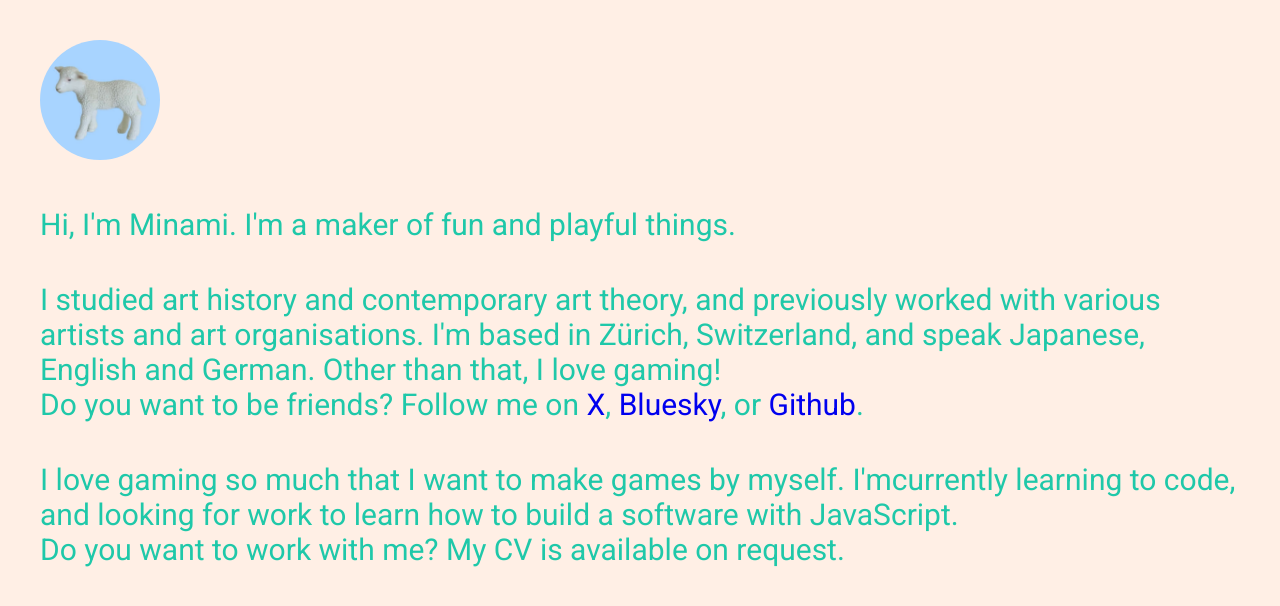
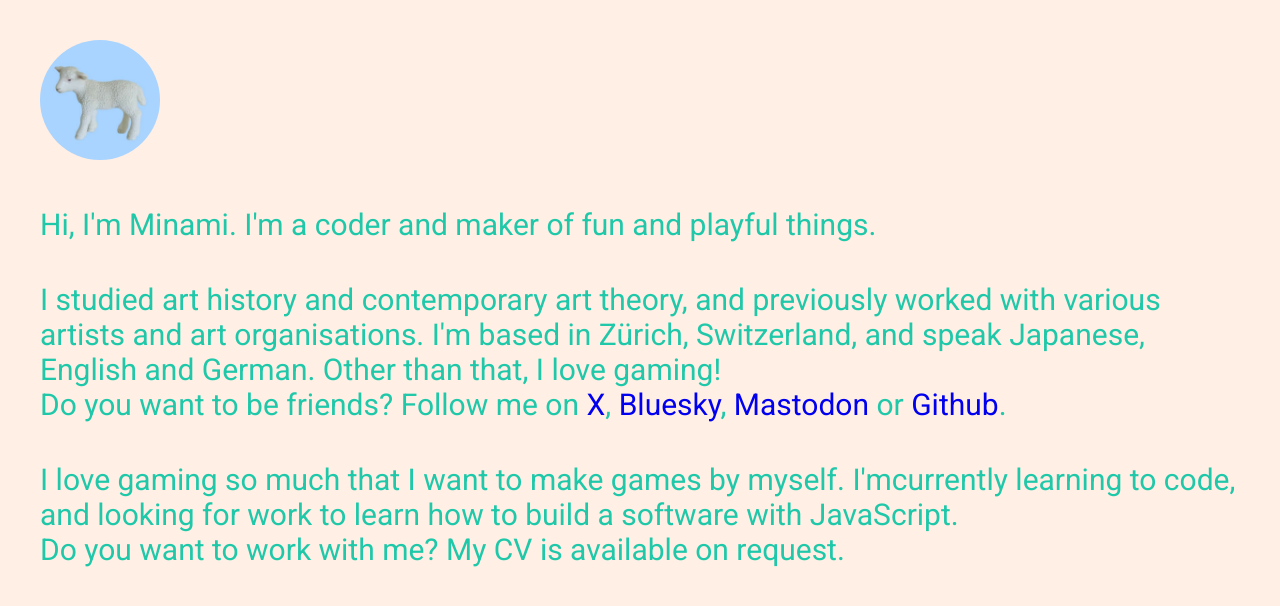
Before and after one commit to minamicode/minamicode.github.io, a plain HTML site: page index.html in a window 1280 px wide. Drawn offline with Linux system fonts and the light colour scheme.

Commit message:
updating

```diff
--- a/index.html
+++ b/index.html
@@ -12,7 +12,7 @@
             <img src="images/minami.png" alt="icon" />
         </div>
         <div>
-            <p>Hi, I'm Minami. I'm a maker of fun and playful things.</p>
+            <p>Hi, I'm Minami. I'm a coder and maker of fun and playful things.</p>
         </div>
         <div>
             <p>
@@ -23,6 +23,7 @@
                 Do you want to be friends? Follow me on
                 <a href="https://twitter.com/minamikcode" target="_blank">X</a>,
                 <a href="https://bsky.app/profile/minamicode.bsky.social" target="_blank">Bluesky</a>,
+                <a href="https://c.im/@minamicode" target="_blank">Mastodon</a>
                 or
                 <a href="https://github.com/minamicode" target="_blank">Github</a>.
             </p>
```
